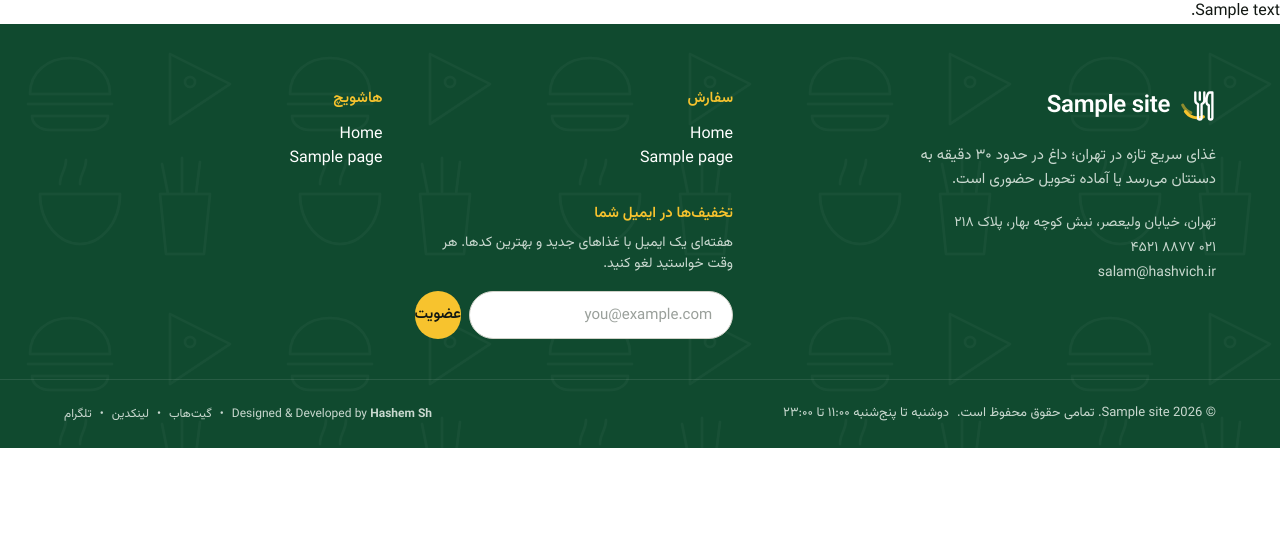
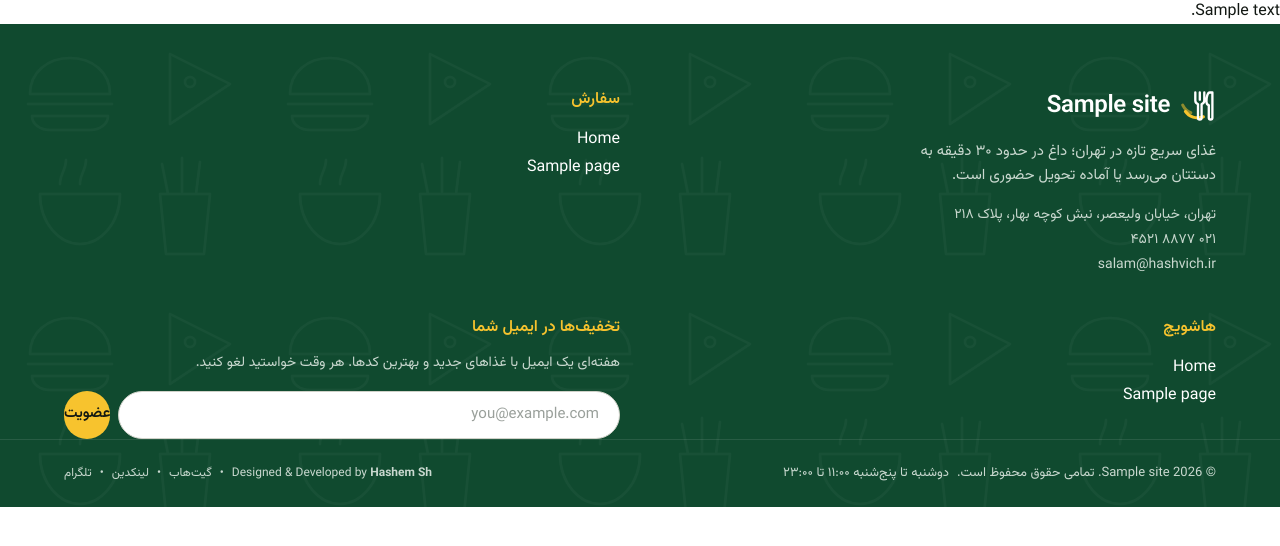
Before and after one commit to hashemsh/hashvich-wordpress-theme, a WordPress theme: template page.php in a window 1280 px wide. Shown: the part 84-630 px from the top of the page. Run offline with PHP 8.4 and a stand-in for WordPress, Linux system fonts and the light colour scheme; the site name, menu and one post (Sample post) are stand-ins, and other content is empty.

Commit message:
fix(footer): convert footer to single-row 4-column grid (wide outer, compact middle) with inline newsletter

```diff
--- a/footer.php
+++ b/footer.php
@@ -10,10 +10,11 @@ defined( 'ABSPATH' ) || exit;
 
 	<!-- فوتر سراسری سایت -->
 	<footer class="site-footer on-dark doodles bg-forest text-white mt-auto">
-		<div class="container-page grid gap-12 pt-16 pb-10 md:grid-cols-[1.3fr_2fr]">
+		<!-- ساختار تک‌ردیفهٔ ۴ ستونه: دو ستون کناری عریض، دو ستون میانی جمع‌وجور -->
+		<div class="container-page grid grid-cols-1 md:grid-cols-2 lg:grid-cols-[1.3fr_0.85fr_0.85fr_1.8fr] gap-8 lg:gap-10 pt-16 pb-12 items-start">
 
-			<!-- ستون ۱: مشخصات و تماس برند -->
-			<div class="flex flex-col gap-5">
+			<!-- ستون ۱ (کناری راست - عریض): مشخصات، معرفی و تماس برند -->
+			<div class="flex flex-col gap-4">
 				<span class="inline-flex items-center gap-2.5 font-semibold tracking-[-0.02em] text-white">
 					<svg viewBox="0 0 40 40" class="size-9" aria-hidden="true">
 						<path d="M6 26c4 6 12 9 20 6" stroke="var(--color-sun)" stroke-width="3.4" fill="none" stroke-linecap="round"></path>
@@ -35,64 +36,61 @@ defined( 'ABSPATH' ) || exit;
 				</div>
 			</div>
 
-			<!-- ستون ۲: لینک‌های راهنما و خبرنامه -->
-			<div class="grid gap-8 sm:grid-cols-2 lg:grid-cols-[1fr_1fr_2.4fr]">
-
-				<!-- ستون لینک‌های سفارش -->
+			<!-- ستون ۲ (وسط - عرض کمتر): منوی سفارش -->
 			<div>
-					<h2 class="mb-3 text-[15px] font-semibold text-sun"><?php esc_html_e( 'سفارش', 'hashvich' ); ?></h2>
+				<h2 class="mb-4 text-[16px] font-semibold text-sun"><?php esc_html_e( 'سفارش', 'hashvich' ); ?></h2>
 				<?php
 				if ( has_nav_menu( 'footer_orders' ) ) {
 					wp_nav_menu(
 						array(
 							'theme_location' => 'footer_orders',
 							'container'      => false,
-								'menu_class'     => 'flex flex-col',
+							'menu_class'     => 'flex flex-col gap-1',
 							'fallback_cb'    => false,
 						)
 					);
 				} else {
 					?>
-						<ul class="flex flex-col">
-							<li><a class="inline-flex min-h-10 items-center text-[15px] text-on-forest-muted hover:text-white transition-colors" href="<?php echo esc_url( home_url( '/menu/' ) ); ?>"><?php esc_html_e( 'منوی کامل', 'hashvich' ); ?></a></li>
-							<li><a class="inline-flex min-h-10 items-center text-[15px] text-on-forest-muted hover:text-white transition-colors" href="<?php echo esc_url( home_url( '/offers/' ) ); ?>"><?php esc_html_e( 'پیشنهادها و کدها', 'hashvich' ); ?></a></li>
-							<li><a class="inline-flex min-h-10 items-center text-[15px] text-on-forest-muted hover:text-white transition-colors" href="<?php echo esc_url( home_url( '/tracking/' ) ); ?>"><?php esc_html_e( 'پیگیری سفارش', 'hashvich' ); ?></a></li>
+					<ul class="flex flex-col gap-1">
+						<li><a class="inline-flex min-h-9 items-center text-[15px] text-on-forest-muted hover:text-white transition-colors" href="<?php echo esc_url( home_url( '/menu/' ) ); ?>"><?php esc_html_e( 'منوی کامل', 'hashvich' ); ?></a></li>
+						<li><a class="inline-flex min-h-9 items-center text-[15px] text-on-forest-muted hover:text-white transition-colors" href="<?php echo esc_url( home_url( '/offers/' ) ); ?>"><?php esc_html_e( 'پیشنهادها و کدها', 'hashvich' ); ?></a></li>
+						<li><a class="inline-flex min-h-9 items-center text-[15px] text-on-forest-muted hover:text-white transition-colors" href="<?php echo esc_url( home_url( '/tracking/' ) ); ?>"><?php esc_html_e( 'پیگیری سفارش', 'hashvich' ); ?></a></li>
 					</ul>
 					<?php
 				}
 				?>
 			</div>
 
-				<!-- ستون درباره هاشویچ -->
+			<!-- ستون ۳ (وسط - عرض کمتر): درباره هاشویچ -->
 			<div>
-					<h2 class="mb-3 text-[15px] font-semibold text-sun"><?php esc_html_e( 'هاشویچ', 'hashvich' ); ?></h2>
+				<h2 class="mb-4 text-[16px] font-semibold text-sun"><?php esc_html_e( 'هاشویچ', 'hashvich' ); ?></h2>
 				<?php
 				if ( has_nav_menu( 'footer_brand' ) ) {
 					wp_nav_menu(
 						array(
 							'theme_location' => 'footer_brand',
 							'container'      => false,
-								'menu_class'     => 'flex flex-col',
+							'menu_class'     => 'flex flex-col gap-1',
 							'fallback_cb'    => false,
 						)
 					);
 				} else {
 					?>
-						<ul class="flex flex-col">
-							<li><a class="inline-flex min-h-10 items-center text-[15px] text-on-forest-muted hover:text-white transition-colors" href="<?php echo esc_url( home_url( '/about/' ) ); ?>"><?php esc_html_e( 'درباره ما', 'hashvich' ); ?></a></li>
-							<li><a class="inline-flex min-h-10 items-center text-[15px] text-on-forest-muted hover:text-white transition-colors" href="<?php echo esc_url( home_url( '/reviews/' ) ); ?>"><?php esc_html_e( 'نظرات مشتریان', 'hashvich' ); ?></a></li>
-							<li><a class="inline-flex min-h-10 items-center text-[15px] text-on-forest-muted hover:text-white transition-colors" href="<?php echo esc_url( home_url( '/about/#contact' ) ); ?>"><?php esc_html_e( 'تماس با ما', 'hashvich' ); ?></a></li>
+					<ul class="flex flex-col gap-1">
+						<li><a class="inline-flex min-h-9 items-center text-[15px] text-on-forest-muted hover:text-white transition-colors" href="<?php echo esc_url( home_url( '/about/' ) ); ?>"><?php esc_html_e( 'درباره ما', 'hashvich' ); ?></a></li>
+						<li><a class="inline-flex min-h-9 items-center text-[15px] text-on-forest-muted hover:text-white transition-colors" href="<?php echo esc_url( home_url( '/reviews/' ) ); ?>"><?php esc_html_e( 'نظرات مشتریان', 'hashvich' ); ?></a></li>
+						<li><a class="inline-flex min-h-9 items-center text-[15px] text-on-forest-muted hover:text-white transition-colors" href="<?php echo esc_url( home_url( '/about/#contact' ) ); ?>"><?php esc_html_e( 'تماس با ما', 'hashvich' ); ?></a></li>
 					</ul>
 					<?php
 				}
 				?>
 			</div>
 
-				<!-- فرم عضویت خبرنامه با عرض گسترده -->
-				<div class="sm:col-span-2 lg:col-span-1">
-					<h2 class="mb-2 text-[15px] font-semibold text-sun"><?php esc_html_e( 'تخفیف‌ها در ایمیل شما', 'hashvich' ); ?></h2>
-					<p class="mb-4 text-[14px] text-on-forest-muted"><?php esc_html_e( 'هفته‌ای یک ایمیل با غذاهای جدید و بهترین کدها. هر وقت خواستید لغو کنید.', 'hashvich' ); ?></p>
-					<form method="post" action="" class="flex flex-col gap-2" onsubmit="event.preventDefault(); alert('ایمیل شما با موفقیت ثبت شد!');">
+			<!-- ستون ۴ (کناری چپ - عریض): فرم عضویت خبرنامه -->
+			<div class="flex flex-col gap-3">
+				<h2 class="text-[16px] font-semibold text-sun"><?php esc_html_e( 'تخفیف‌ها در ایمیل شما', 'hashvich' ); ?></h2>
+				<p class="text-[14px] leading-relaxed text-on-forest-muted"><?php esc_html_e( 'هفته‌ای یک ایمیل با غذاهای جدید و بهترین کدها. هر وقت خواستید لغو کنید.', 'hashvich' ); ?></p>
+				<form method="post" action="" class="mt-1" onsubmit="event.preventDefault(); alert('ایمیل شما با موفقیت ثبت شد!');">
 					<div class="flex items-center gap-2 w-full">
 						<label for="footer-email-input" class="sr-only"><?php esc_html_e( 'ایمیل', 'hashvich' ); ?></label>
 						<input class="w-full flex-1 min-w-0 rounded-full border-[1.5px] border-line-strong bg-white px-5 text-[15px] text-ink placeholder:text-faint transition-[border-color,box-shadow] duration-[var(--duration-fast)] hov:border-muted focus:border-leaf focus:outline-none focus:shadow-[0_0_0_4px_rgb(23_96_60/0.15)] h-12" id="footer-email-input" autocomplete="email" placeholder="you@example.com" type="email" required>
@@ -102,7 +100,7 @@ defined( 'ABSPATH' ) || exit;
 					</div>
 				</form>
 			</div>
-			</div>
+
 		</div>
 
 		<!-- نوار کپی‌رایت و امضای توسعه‌دهنده -->
```
Lines whose indentation alone changed are shown as unchanged.
